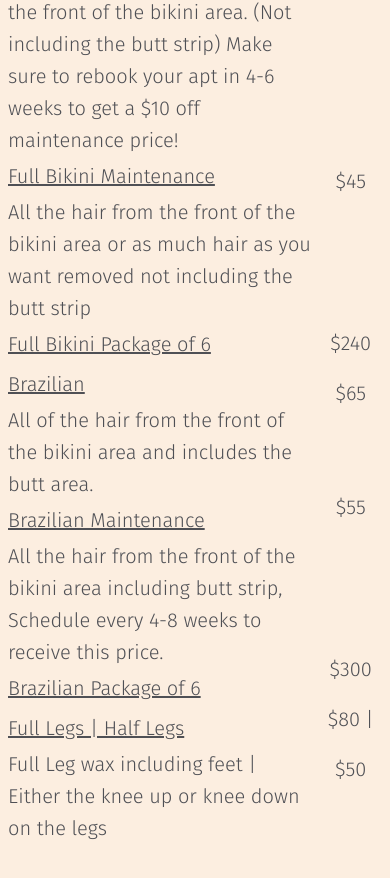
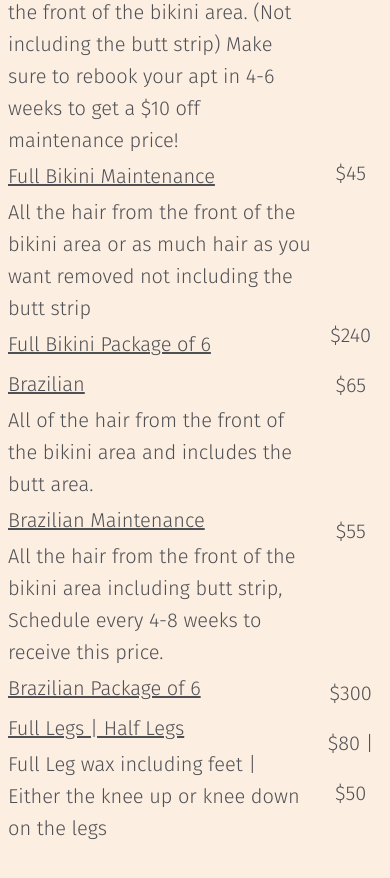
Before and after one commit to mattrowley10/NixFix, a React (Vite) app: page /wax in a window 390 px wide. Shown: the part 2811-3689 px from the top of the page. Built offline with nearby package versions, Linux system fonts and the light colour scheme.

Commit message:
phone wax

```diff
--- a/src/Components/WaxDescription.jsx
+++ b/src/Components/WaxDescription.jsx
@@ -325,7 +325,7 @@ export default function WaxDescription() {
         </li>
         <li
           id="30"
-          className="wax-pricing mt-44 sm:mt-36 md:mt-28 lg:mt-32 xl:mt-24 2xl:mt-16"
+          className="wax-pricing mt-40 pt-2 sm:pt-0 sm:mt-36 md:mt-28 lg:mt-32 xl:mt-24 2xl:mt-16"
         >
           $45
         </li>
@@ -340,7 +340,7 @@ export default function WaxDescription() {
         </li>
         <li
           id="33"
-          className="wax-pricing mt-16 sm:mt-20 md:mt-8 lg:mt-16 xl:mt-16 2xl:mt-6"
+          className="wax-pricing mt-24 sm:mt-20 md:mt-8 lg:mt-16 xl:mt-16 2xl:mt-6"
         >
           $55
         </li>
```
